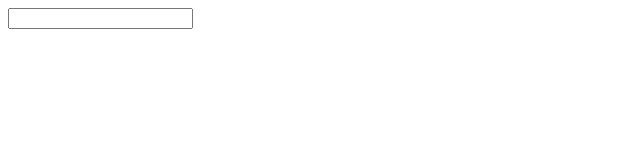
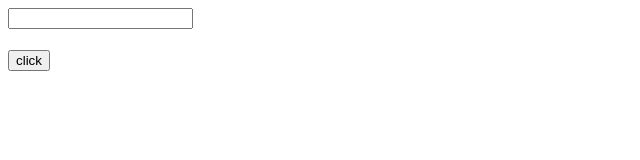
Before and after one commit to abdulboriyweb/FIZZ-BUZZ, a plain HTML site: page index.html in a window 1280 px wide. Shown: the whole page, without its empty margins (0-640 px from the left). Drawn offline with Linux system fonts and the light colour scheme.

Commit message:
add button

```diff
--- a/index.html
+++ b/index.html
@@ -8,6 +8,7 @@
 <body>
     <input type="text">
     <h1 class="title"></h1>
+    <button onclick="fn()">click</button>
 </body>
 <script src="./js/main.js"></script>
 </html>
```
